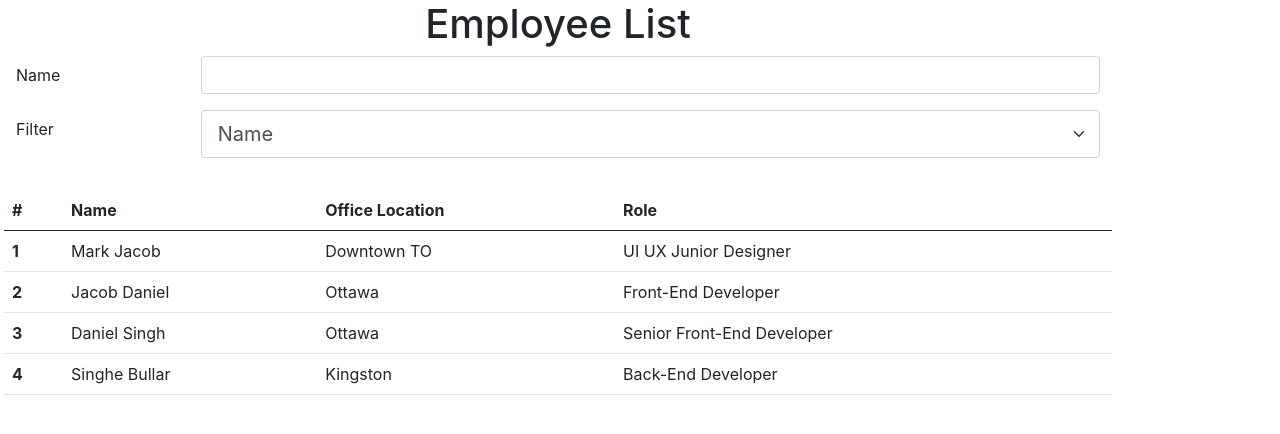
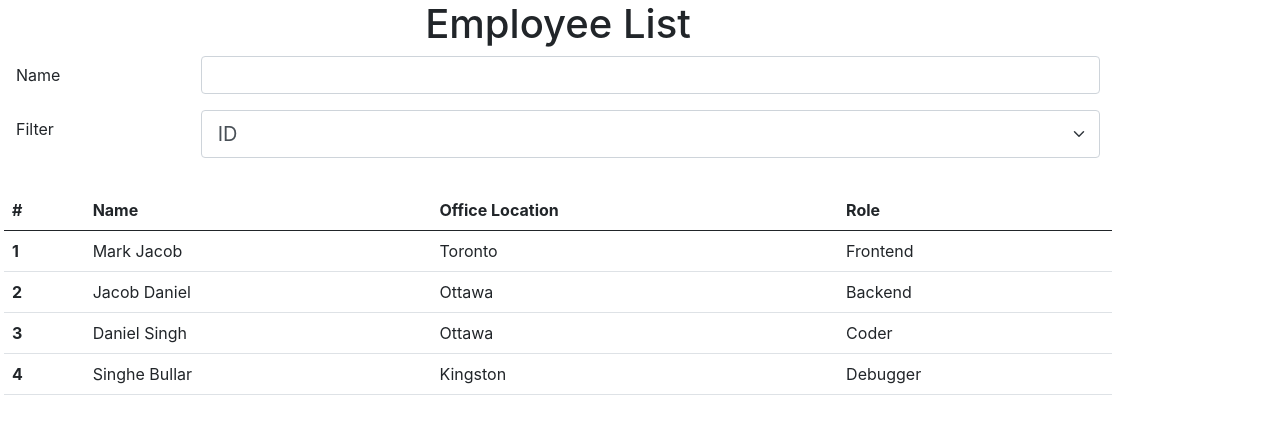
Before and after one commit to ShayanneSamarasinghe/Employee-Directory-, a React (Create React App) app: page / in a window 1280 px wide. Shown: the top 434 px of the page. Built offline with nearby package versions, Linux system fonts and the light colour scheme.

Commit message:
final fixes

```diff
--- a/src/App.js
+++ b/src/App.js
@@ -7,9 +7,11 @@ import EmployeeList from "./components/EmployeeList"
 import employees from "./employees.json"
 
 function App() {
-  const [tableManager, setList] = useState( { list: employees, filter: "", order: "name" } )
+  const [tableManager, setList] = useState( { list: employees, filter: "", order: "id" } )
+  console.log( `[App] tableManager:`, tableManager )
 
   function updateFilter(filter){
+    console.log( `employees: `, employees )
     const filterList =  employees.filter( employee => employee.name.toLocaleLowerCase().indexOf(filter.toLocaleLowerCase())> -1)
     setList ({...tableManager, filter, list:filterList})
   }
@@ -32,9 +34,6 @@ function App() {
         </form>
 
         <EmployeeList employees= {tableManager.list}/>
-
-
-
     </div>
 
 
@@ -42,6 +41,7 @@ function App() {
 
 
   );
+
 }
 
 export default App;
--- a/src/components/FilterOrder.js
+++ b/src/components/FilterOrder.js
@@ -16,6 +16,7 @@ function FilterOrder (props){
         </label>
         <div class="col-sm-10">
           <select onChange= {changeOrder} value= {props.order} class="form-select form-select-lg mb-3">
+            <option value="id">ID</option>
             <option value="name">Name</option>
             <option value="OfficeLocation">Office Location</option>
             <option value="Role">Role</option>
--- a/src/employees.json
+++ b/src/employees.json
@@ -2,8 +2,8 @@
     {
         "id": 1,
         "name": "Mark Jacob",
-        "officeLocation":"Downtown TO",
-        "role": "UI UX Junior Designer"
+        "officeLocation":"Toronto",
+        "role": "Frontend"
 
 
 
@@ -12,7 +12,7 @@
         "id": 2,
         "name": "Jacob Daniel",
         "officeLocation":"Ottawa",
-        "role": "Front-End Developer"
+        "role": "Backend"
 
 
 
@@ -21,7 +21,7 @@
         "id": 3,
         "name": "Daniel Singh",
         "officeLocation":"Ottawa",
-        "role": "Senior Front-End Developer"
+        "role": "Coder"
 
 
 
@@ -30,7 +30,7 @@
         "id": 4,
         "name": "Singhe Bullar",
         "officeLocation":"Kingston",
-        "role": "Back-End Developer"
+        "role": "Debugger"
 
 
 
```
